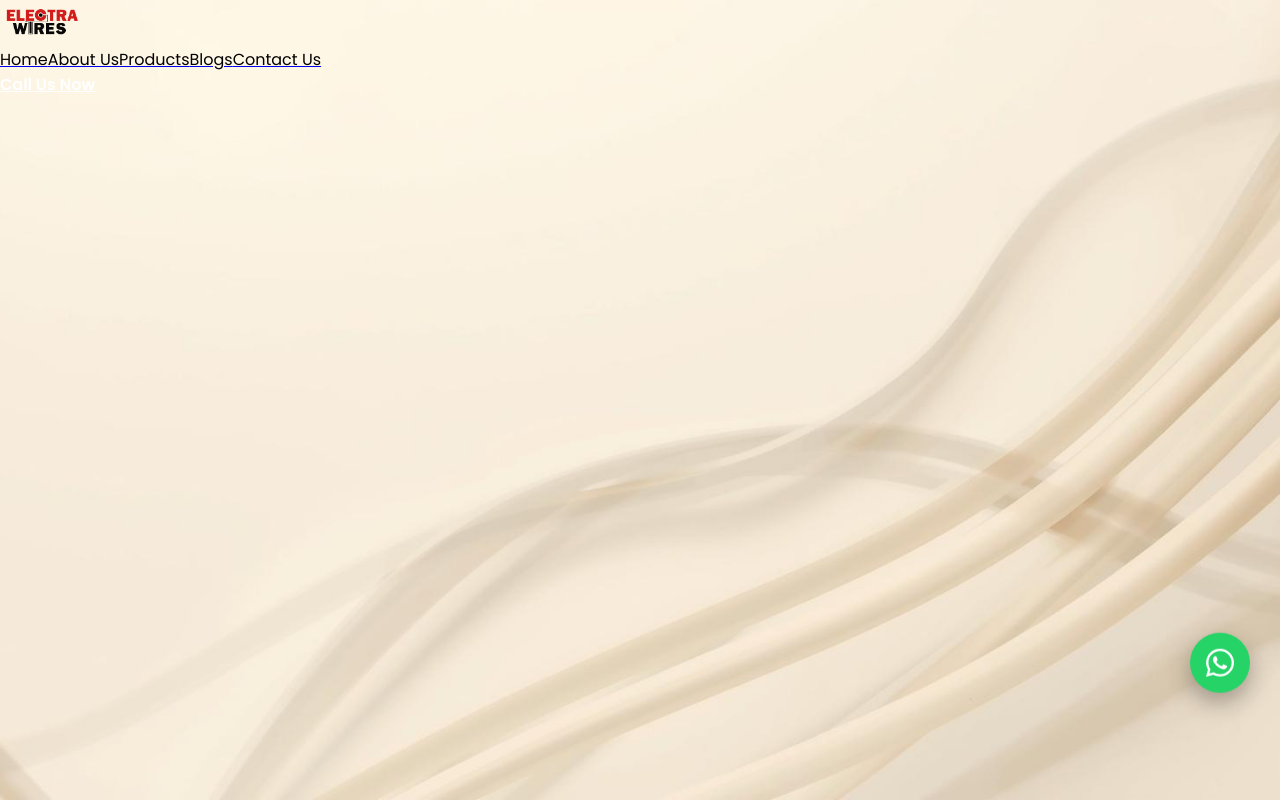
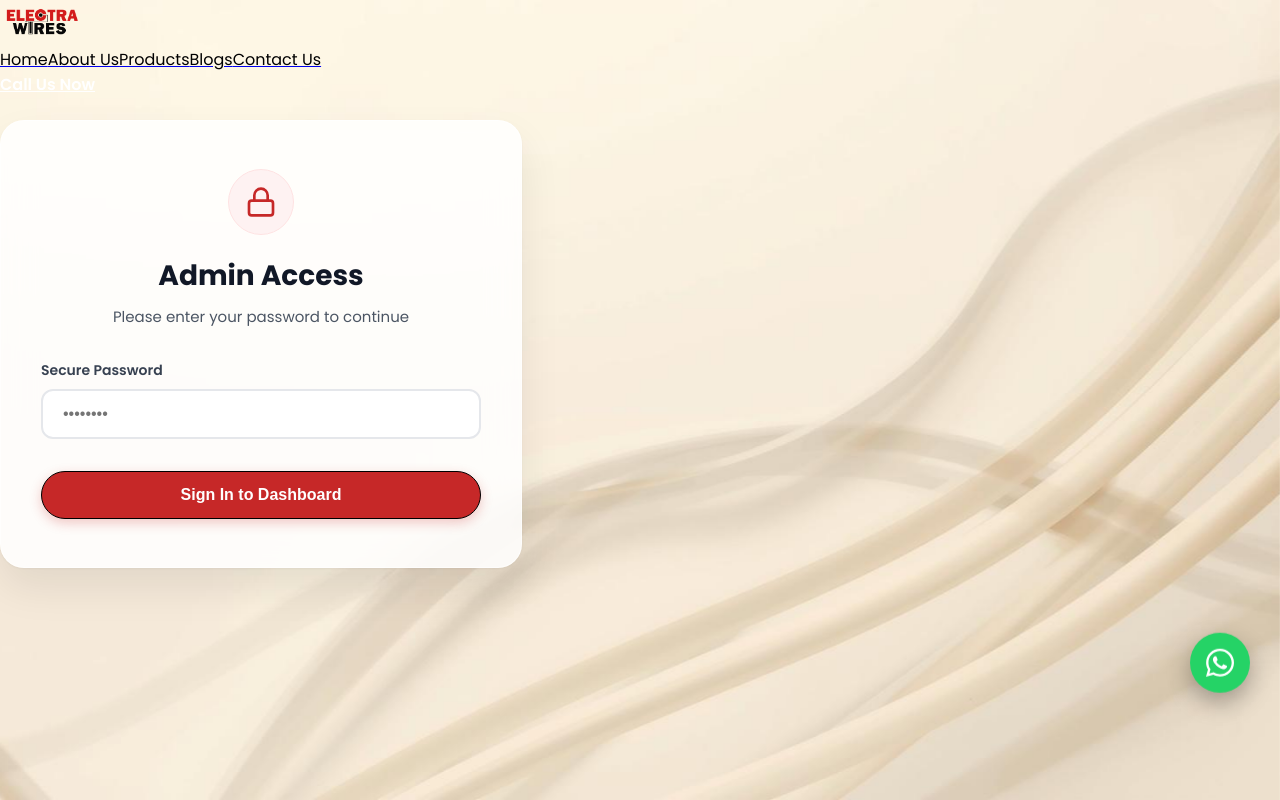
Before and after one commit to Akash-8193/Electra-Wire-Main, a React (Vite) app: page /admin in a window 1280 px wide. Built offline with nearby package versions, Linux system fonts and the light colour scheme; a web font is replaced by a local one.

Commit message:
Redesign admin login page for a premium look using inline styles

```diff
--- a/src/components/Admin/AdminDashboard.jsx
+++ b/src/components/Admin/AdminDashboard.jsx
@@ -38,34 +38,74 @@ const AdminDashboard = () => {
 
   if (!isAuthenticated) {
     return (
-      <div className="relative z-10 min-h-screen bg-[#FFF8E4] flex flex-col justify-center items-center px-6" style={{ paddingTop: '120px' }}>
-        <div className="bg-white p-10 rounded-3xl shadow-xl w-full max-w-md border border-gray-100">
-          <div className="text-center mb-8">
-            <h1 className="text-3xl font-bold text-gray-900 mb-2">Admin Login</h1>
-            <p className="text-gray-600">Enter password to access the dashboard</p>
+      <div className="relative z-10 min-h-screen flex flex-col justify-center items-center px-6" style={{ paddingTop: '120px', minHeight: 'calc(100vh + 120px)' }}>
+        <div
+          style={{
+            backgroundColor: 'rgba(255, 255, 255, 0.85)',
+            backdropFilter: 'blur(16px)',
+            WebkitBackdropFilter: 'blur(16px)',
+            borderRadius: '24px',
+            boxShadow: '0 20px 40px rgba(0,0,0,0.08), 0 1px 3px rgba(0,0,0,0.05)',
+            border: '1px solid rgba(255,255,255,0.6)',
+            padding: '48px 40px',
+            width: '100%',
+            maxWidth: '440px',
+            textAlign: 'center'
+          }}
+        >
+          <div style={{ marginBottom: '32px' }}>
+            <div style={{
+              width: '64px', height: '64px', backgroundColor: '#fef2f2', borderRadius: '50%',
+              display: 'flex', alignItems: 'center', justifyContent: 'center', margin: '0 auto 20px',
+              border: '1px solid #fee2e2'
+            }}>
+              <svg xmlns="http://www.w3.org/2000/svg" width="32" height="32" viewBox="0 0 24 24" fill="none" stroke="#c62828" strokeWidth="2" strokeLinecap="round" strokeLinejoin="round">
+                <rect x="3" y="11" width="18" height="11" rx="2" ry="2"></rect>
+                <path d="M7 11V7a5 5 0 0 1 10 0v4"></path>
+              </svg>
+            </div>
+            <h1 style={{ fontSize: '28px', fontWeight: '800', color: '#111827', margin: '0 0 8px 0', fontFamily: 'var(--typography-font-family, inherit)' }}>Admin Access</h1>
+            <p style={{ fontSize: '15px', color: '#4b5563', margin: '0' }}>Please enter your password to continue</p>
           </div>
 
-          <form onSubmit={handleLogin} className="flex flex-col gap-6">
-            <div className="flex flex-col gap-2">
-              <label className="text-sm font-semibold text-gray-700">Password</label>
+          <form onSubmit={handleLogin} style={{ display: 'flex', flexDirection: 'column', gap: '24px' }}>
+            <div style={{ display: 'flex', flexDirection: 'column', gap: '8px', textAlign: 'left' }}>
+              <label style={{ fontSize: '14px', fontWeight: '600', color: '#374151' }}>Secure Password</label>
               <input
                 type="password"
                 value={password}
                 onChange={(e) => setPassword(e.target.value)}
-                className="w-full px-5 py-3 rounded-xl border border-gray-300 focus:outline-none focus:border-[#c62828] focus:ring-1 focus:ring-[#c62828]"
-                placeholder="Enter admin password"
+                style={{
+                  width: '100%', padding: '14px 20px', borderRadius: '12px',
+                  border: '2px solid #e5e7eb', outline: 'none', fontSize: '16px',
+                  backgroundColor: '#ffffff', transition: 'all 0.2s ease', boxSizing: 'border-box'
+                }}
+                onFocus={(e) => e.target.style.borderColor = '#c62828'}
+                onBlur={(e) => e.target.style.borderColor = '#e5e7eb'}
+                placeholder="••••••••"
                 required
               />
             </div>
 
-            {error && <p className="text-red-500 text-sm font-medium">{error}</p>}
+            {error && (
+              <div style={{ backgroundColor: '#fef2f2', border: '1px solid #fecaca', padding: '12px', borderRadius: '8px' }}>
+                <p style={{ color: '#dc2626', fontSize: '14px', fontWeight: '500', margin: '0' }}>{error}</p>
+              </div>
+            )}
 
             <button
               type="submit"
-              className="w-full py-3 rounded-full text-white font-bold transition-all mt-2"
-              style={{ backgroundColor: '#c62828', hover: { backgroundColor: '#a00000'} }}
+              style={{
+                width: '100%', padding: '14px', borderRadius: '100px',
+                backgroundColor: '#c62828', color: '#ffffff', fontWeight: '700',
+                fontSize: '16px', border: 'none', cursor: 'pointer',
+                boxShadow: '0 4px 12px rgba(198, 40, 40, 0.25)',
+                transition: 'all 0.2s ease', marginTop: '8px'
+              }}
+              onMouseOver={(e) => e.target.style.backgroundColor = '#a00000'}
+              onMouseOut={(e) => e.target.style.backgroundColor = '#c62828'}
             >
-              Login
+              Sign In to Dashboard
             </button>
           </form>
         </div>
```
